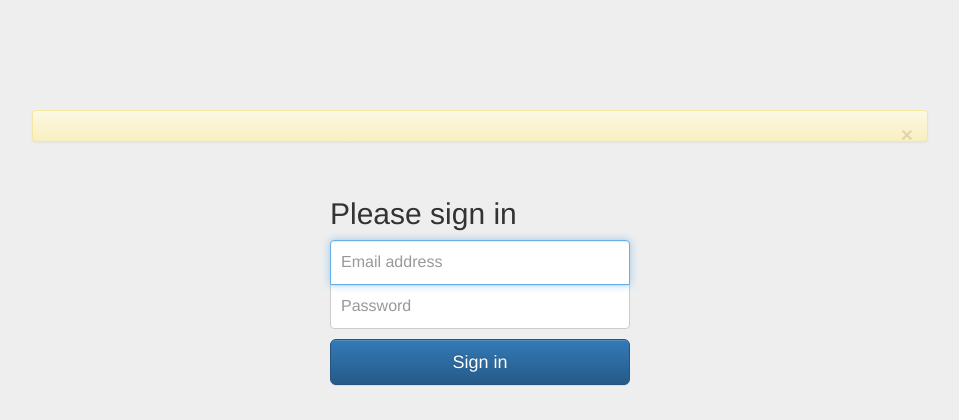
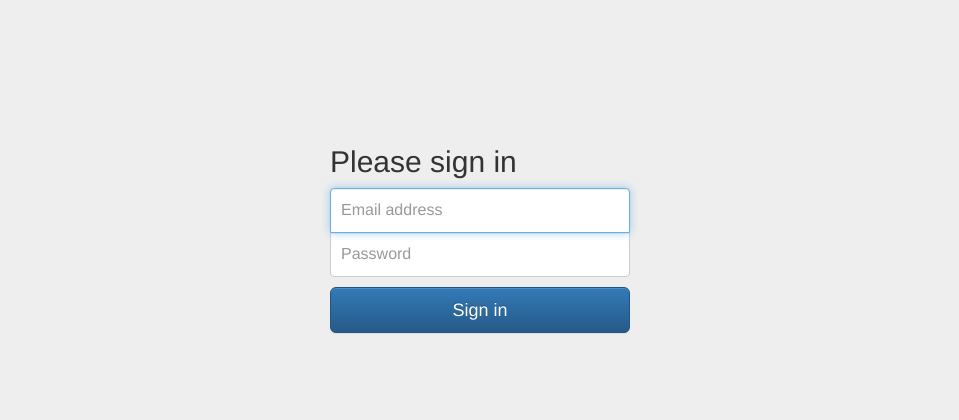
Before and after one commit to kamalthakker/Skills_Endorsement_Project, a PHP site: page /login.php in a window 1280 px wide. Shown: the top 420 px of the page, without its empty margins (160-1119 px from the left). Run offline with PHP 8.4, Linux system fonts and the light colour scheme; some libraries are stand-ins or nearby versions.

```diff
--- a/login.php
+++ b/login.php
@@ -163,7 +163,7 @@ if($_SERVER['REQUEST_METHOD'] == 'POST' )
 					$error[] = "You have exceeded the login attempt limit! <br>
 					You will be blocked for $minutes_to_wait minutes!";
 				else
-					$error[] = "Wrong password! You have tried $loginAttempt times";
+					$error[] = "Wrong password! You have tried $loginAttempt times.";
 
 			}
 
@@ -215,8 +215,11 @@ if($_SERVER['REQUEST_METHOD'] == 'POST' )
     <!-- end #header -->
 
     <center>
-	    <div style="width: 70%" class="alert alert-warning alert-dismissible" role="alert">
+
+    <?php if (count($error) >= 1) {?>
+	    <div style="width: 70%" class="alert alert-danger alert-dismissible" role="alert">
 		    <button type="button" class="close" data-dismiss="alert" aria-label="Close"><span aria-hidden="true">&times;</span></button>
+		    <?php } ?>
 
 			<?php foreach($error as $msg) {echo "$msg <br>";} ?>
 		</div>
```
